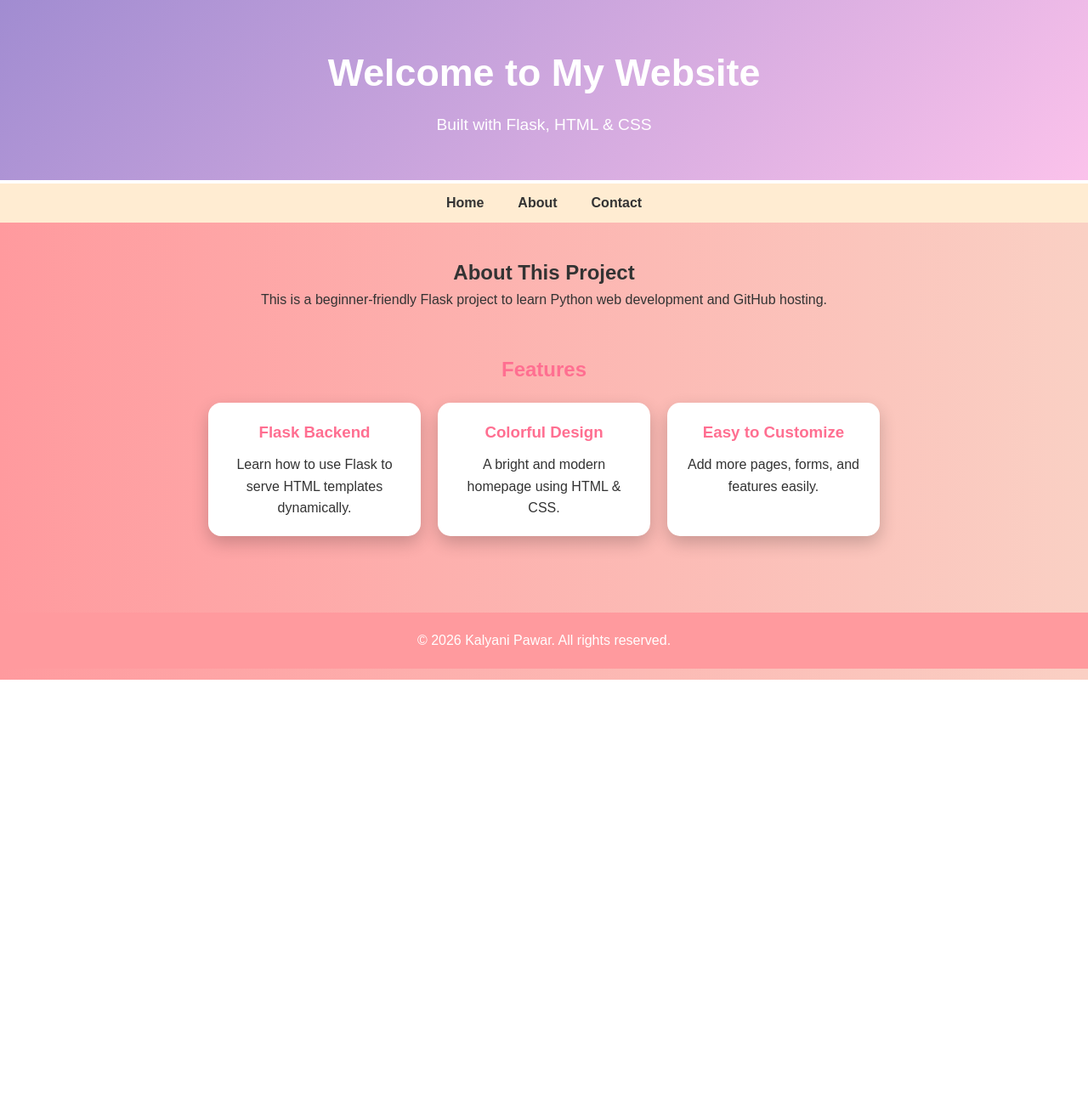
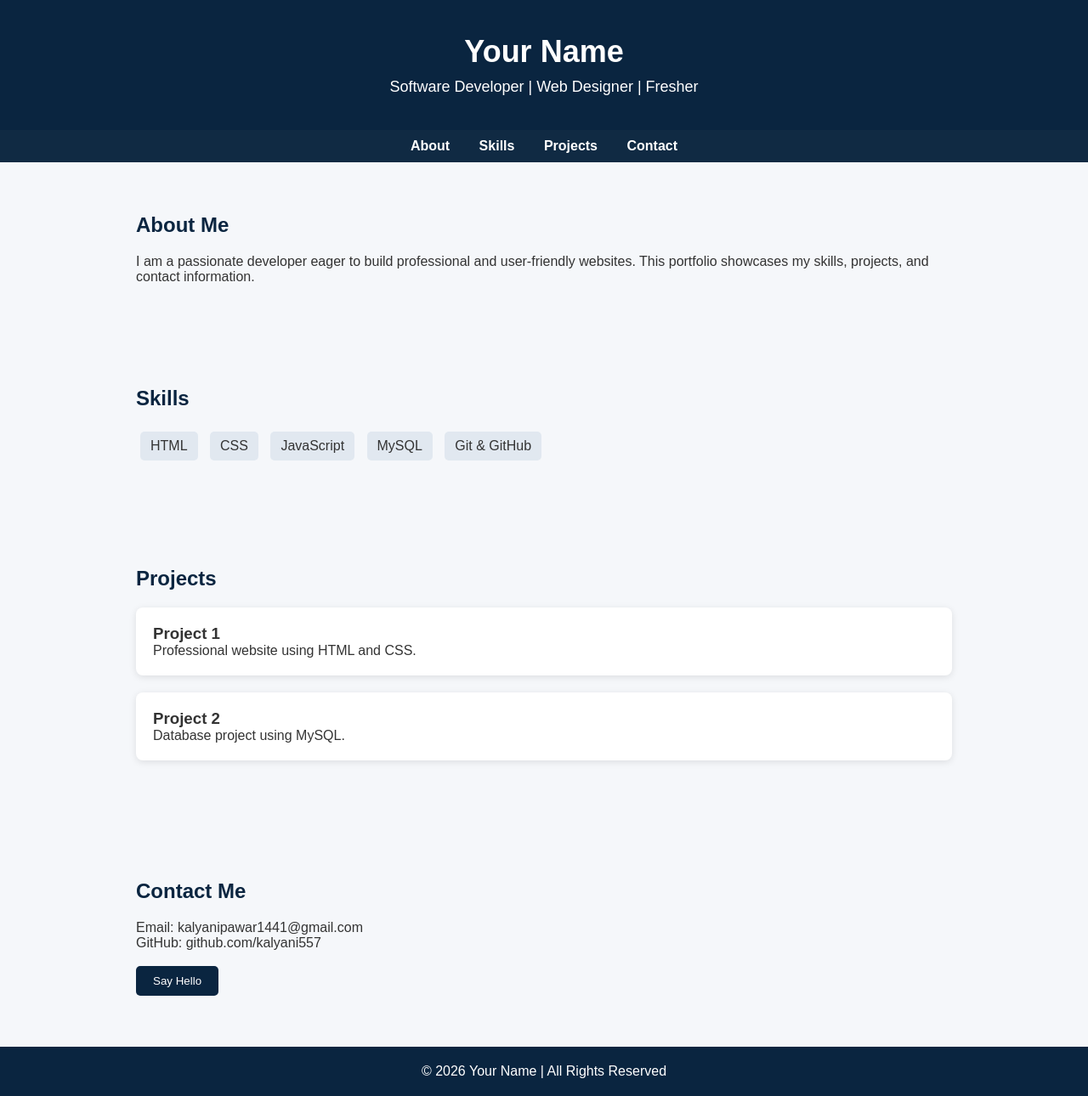
Before and after one commit to kalyani557/Sample-project, a Flask app: page / in a window 1280 px wide. Shown: the whole page at 85% size. Before the commit the page ends 800 px from the top, so only its background shows below. Run offline with Flask 3, Linux system fonts and the light colour scheme.

Commit message:
added new home front page

```diff
--- a/templates/index.html
+++ b/templates/index.html
@@ -1,126 +1,68 @@
-<!DOCTYPE html>
-<html lang="en">
+<!DOCTYPE html><html lang="en">
 <head>
-    <meta charset="UTF-8">
-    <meta name="viewport" content="width=device-width, initial-scale=1.0">
-    <title>Sample Project - Colorful Homepage</title>
-
-    <!-- Embedded CSS -->
+  <meta charset="UTF-8" />
+  <meta name="viewport" content="width=device-width, initial-scale=1.0" />
+  <title>Professional Portfolio</title>
   <style>
-        /* Reset */
     * { margin: 0; padding: 0; box-sizing: border-box; font-family: Arial, sans-serif; }
-
-        /* Body */
-        body {
-            background: linear-gradient(to right, #ff9a9e, #fad0c4);
-            color: #333;
-            line-height: 1.6;
-        }
-
-        /* Header */
-        header {
-            text-align: center;
-            padding: 50px 20px;
-            background: linear-gradient(135deg, #a18cd1, #fbc2eb);
-            color: white;
-            border-bottom: 4px solid #fff;
-        }
-        header h1 { font-size: 2.8rem; margin-bottom: 10px; }
-        header p { font-size: 1.2rem; }
-
-        /* Navigation */
-        nav {
-            background: #ffecd2;
-            padding: 10px 0;
-        }
-        nav ul {
-            display: flex;
-            justify-content: center;
-            list-style: none;
-        }
-        nav ul li { margin: 0 20px; }
-        nav ul li a {
-            text-decoration: none;
-            font-weight: bold;
-            color: #333;
-            transition: color 0.3s ease;
-        }
-        nav ul li a:hover { color: #ff6f91; }
-
-        /* Main content */
-        main { padding: 40px 20px; text-align: center; }
-        .intro { margin-bottom: 50px; }
-        .features h2 { margin-bottom: 20px; color: #ff6f91; }
-        .cards {
-            display: flex;
-            justify-content: center;
-            gap: 20px;
-            flex-wrap: wrap;
-        }
-        .card {
-            background: white;
-            padding: 20px;
-            border-radius: 15px;
-            box-shadow: 0 8px 20px rgba(0,0,0,0.2);
-            width: 250px;
-            transition: transform 0.3s ease;
-        }
-        .card:hover { transform: translateY(-10px); }
-        .card h3 { color: #ff6f91; margin-bottom: 10px; }
-
-        /* Footer */
-        footer {
-            background: #ff9a9e;
-            text-align: center;
-            padding: 20px;
-            color: white;
-            margin-top: 50px;
-        }
+    body { background: #f5f7fa; color: #333; }
+    header { background: #0a2540; color: #fff; padding: 40px 20px; text-align: center; }
+    header h1 { font-size: 36px; }
+    header p { margin-top: 10px; font-size: 18px; }
+    nav { background: #102a43; padding: 10px; text-align: center; }
+    nav a { color: #fff; margin: 0 15px; text-decoration: none; font-weight: bold; }
+    nav a:hover { text-decoration: underline; }
+    section { padding: 60px 20px; max-width: 1000px; margin: auto; }
+    h2 { color: #0a2540; margin-bottom: 20px; }
+    .skills span { display: inline-block; background: #e1e8f0; padding: 8px 12px; margin: 5px; border-radius: 5px; }
+    .projects .card { background: #fff; padding: 20px; margin-bottom: 20px; border-radius: 8px; box-shadow: 0 2px 8px rgba(0,0,0,0.1); }
+    footer { background: #0a2540; color: #fff; text-align: center; padding: 20px; }
+    button { background: #0a2540; color: #fff; padding: 10px 20px; border: none; border-radius: 5px; cursor: pointer; }
+    button:hover { background: #163a5f; }
   </style>
 </head>
-<body>
-
-    <header>
-        <h1>Welcome to My Website</h1>
-        <p>Built with Flask, HTML & CSS</p>
-    </header>
-
-    <nav>
-        <ul>
-            <li><a href="#">Home</a></li>
-            <li><a href="#">About</a></li>
-            <li><a href="#">Contact</a></li>
-        </ul>
-    </nav>
-
-    <main>
-        <section class="intro">
-            <h2>About This Project</h2>
-            <p>This is a beginner-friendly Flask project to learn Python web development and GitHub hosting.</p>
-        </section>
-
-        <section class="features">
-            <h2>Features</h2>
-            <div class="cards">
+<body><header>
+  <h1>Your Name</h1>
+  <p>Software Developer | Web Designer | Fresher</p>
+</header><nav>
+  <a href="#about">About</a>
+  <a href="#skills">Skills</a>
+  <a href="#projects">Projects</a>
+  <a href="#contact">Contact</a>
+</nav><section id="about">
+  <h2>About Me</h2>
+  <p>
+    I am a passionate developer eager to build professional and user-friendly websites.
+    This portfolio showcases my skills, projects, and contact information.
+  </p>
+</section><section id="skills">
+  <h2>Skills</h2>
+  <div class="skills">
+    <span>HTML</span>
+    <span>CSS</span>
+    <span>JavaScript</span>
+    <span>MySQL</span>
+    <span>Git & GitHub</span>
+  </div>
+</section><section id="projects">
+  <h2>Projects</h2>
+  <div class="projects">
     <div class="card">
-                    <h3>Flask Backend</h3>
-                    <p>Learn how to use Flask to serve HTML templates dynamically.</p>
+      <h3>Project 1</h3>
+      <p>Professional website using HTML and CSS.</p>
     </div>
     <div class="card">
-                    <h3>Colorful Design</h3>
-                    <p>A bright and modern homepage using HTML & CSS.</p>
-                </div>
-                <div class="card">
-                    <h3>Easy to Customize</h3>
-                    <p>Add more pages, forms, and features easily.</p>
+      <h3>Project 2</h3>
+      <p>Database project using MySQL.</p>
     </div>
   </div>
-        </section>
-    </main>
-
-    <footer>
-        <p>&copy; 2026 Kalyani Pawar. All rights reserved.</p>
-    </footer>
-
-</body>
+</section><section id="contact">
+  <h2>Contact Me</h2>
+  <p>Email: kalyanipawar1441@gmail.com</p>
+  <p>GitHub: github.com/kalyani557</p>
+  <br />
+  <button onclick="alert('Thank you for visiting!')">Say Hello</button>
+</section><footer>
+  <p>© 2026 Your Name | All Rights Reserved</p>
+</footer></body>
 </html>
```
Lines whose indentation alone changed are shown as unchanged.
